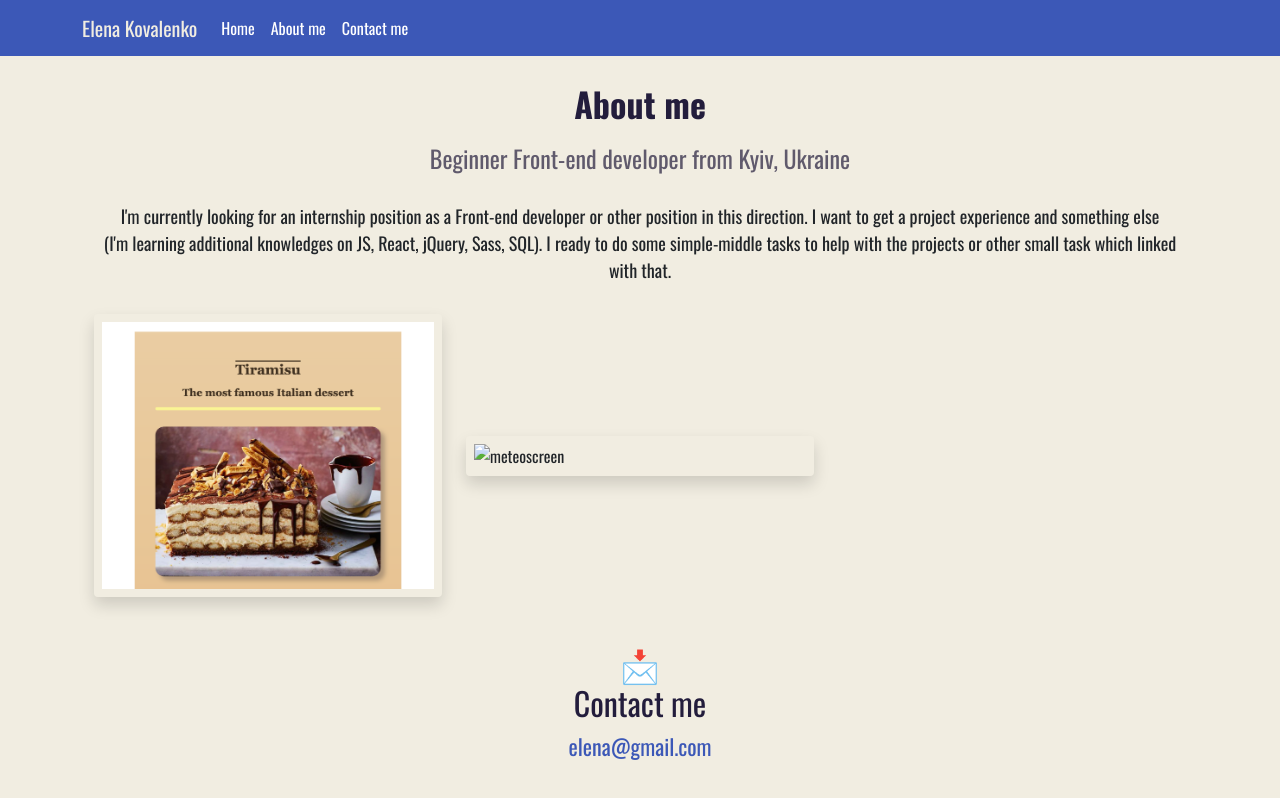
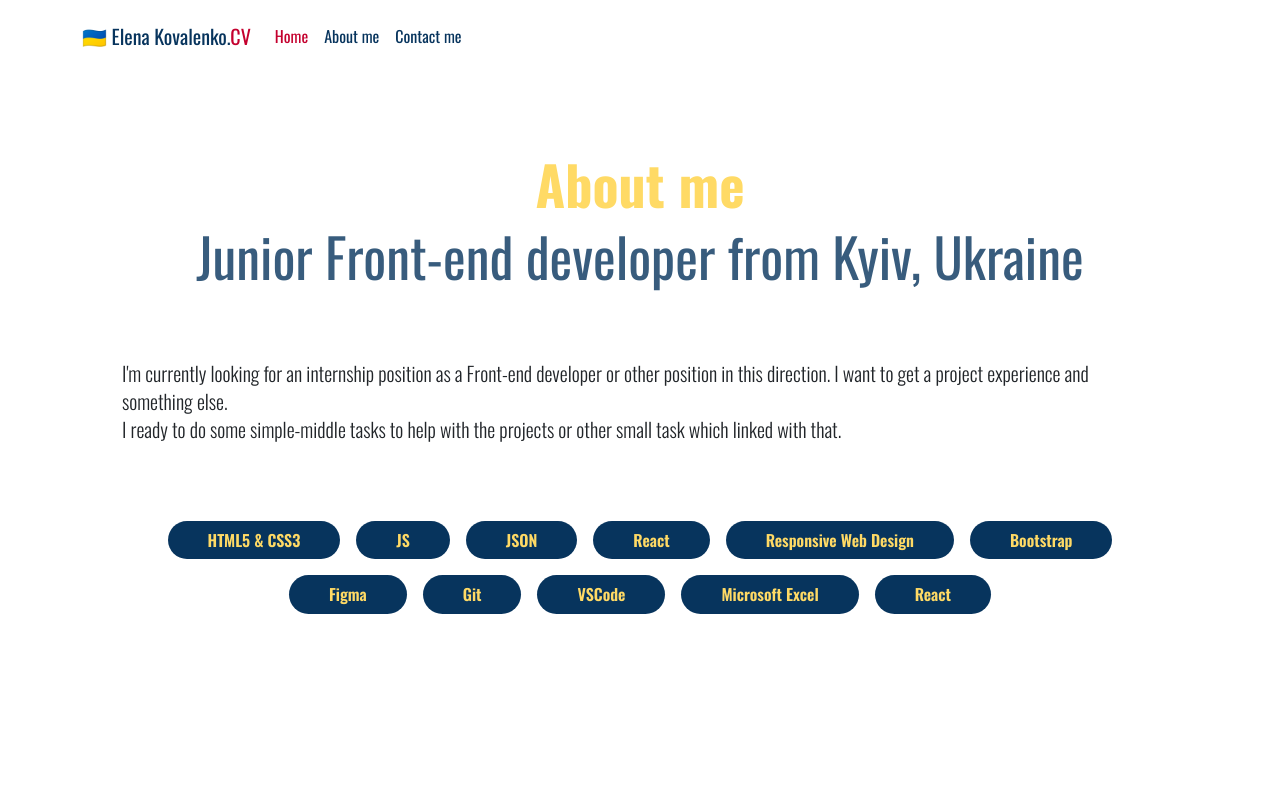
Before and after one commit to ElenaKova/Pers_site, a plain HTML site: page about.html in a window 1280 px wide. Drawn offline with nearby package versions, Linux system fonts and the light colour scheme; a web font is replaced by a local one.

Commit message:
add new interface

```diff
--- a/about.html
+++ b/about.html
@@ -17,11 +17,13 @@
     <link rel="icon" href="img/favicon/favicon.ico" type="image/x-icon">
     <link rel="stylesheet" href="/src/about.css">
     <link rel="stylesheet" href="/src/style.css">
+    <link rel="stylesheet" href="/index.html">
+    <link rel="stylesheet" href="/about.html">
 </head>
 <header>
-    <nav class="navbar navbar-expand-lg navbar-light bg-light fixed-top">
+    <nav class="navbar navbar-expand-lg navbar-light bg-light fixed-top py-3">
         <div class="container">
-            <a class="navbar-brand" href="/index.html">Elena Kovalenko</a>
+            <a class="navbar-brand" href="/index.html">🇺🇦 Elena Kovalenko.<span class="accent">CV</span></a>
             <button class="navbar-toggler" type="button" data-bs-toggle="collapse" data-bs-target="#navbarNav"
                 aria-controls="navbarNav" aria-expanded="false" aria-label="Toggle navigation">
                 <span class="navbar-toggler-icon"></span>
@@ -35,7 +37,7 @@
                         <a class="nav-link" href="/about.html">About me</a>
                     </li>
                     <li class="nav-item">
-                        <a class="nav-link" href="/about.html#contact">Contact me</a>
+                        <a class="nav-link" href="/contact.html#contact">Contact me</a>
                     </li>
                 </ul>
             </div>
@@ -45,33 +47,57 @@
 
 <body>
     <div class="container">
+        <div class="section">
             <h1 class="text-center">About me</h1>
-        <h3 class="text-center my-3">Beginner Front-end developer from Kyiv, Ukraine</h3>
-        <div class="about-paragraphs text-center">
+            <h3 class="text-center my-3">Junior Front-end developer from Kyiv, Ukraine</h3>
+            <div class="about-paragraphs text-left">
+                <div class="section-main">
                     <p>
-                I'm currently looking for an internship position as a Front-end developer or other position in this
-                direction. I want to get a project experience and something else<br>(I'm learning additional knowledges
-                on
-                JS, React, jQuery, Sass, SQL). I ready to do some simple-middle tasks to help with the projects or other
+                        I'm currently looking for an internship position as a Front-end developer or other position in
+                        this
+                        direction. I want to get a project experience and something else.<br>I ready to do some
+                        simple-middle
+                        tasks to help with the projects or
+                        other
                         small task which linked with that.
                     </p>
                 </div>
-        <div class="container">
-            <div class="row">
-                <div class="col-sm-4 d-flex align-items-center">
-                    <img src="/img/tiramisuu.WebP" class="img-fluid p-2 shadow rounded" alt="tiramisu">
-                </div>
-                <div class="col-sm-4 d-flex align-items-center">
-                    <img src="/img/Weather-app.WebP" class="img-fluid p-2 shadow rounded" alt="meteoscreen">
-                </div>
-            </div>
             </div>
             <div class="container">
-            <div class="contact mt-5 text-center">
-                <h2 class="text-center">📩<br>Contact me</h2>
-                <a href="mailto:elena@gmail.com" class="email-link">
-                    elena@gmail.com
-                </a>
+                <div class="section-skills d-flex align-items-center justify-content-center flex-wrap">
+                    <div class="d-flex p-2">
+                        <p class="skill mb-0">HTML5 & CSS3</p>
+                    </div>
+                    <div class="d-flex p-2">
+                        <p class="skill mb-0">JS</p>
+                    </div>
+                    <div class="d-flex p-2">
+                        <p class="skill mb-0">JSON</p>
+                    </div>
+                    <div class="d-flex p-2">
+                        <p class="skill mb-0">React</p>
+                    </div>
+                    <div class="d-flex p-2">
+                        <p class="skill mb-0">Responsive Web Design</p>
+                    </div>
+                    <div class="d-flex p-2">
+                        <p class="skill mb-0">Bootstrap</p>
+                    </div>
+                    <div class="d-flex p-2">
+                        <p class="skill mb-0">Figma</p>
+                    </div>
+                    <div class="d-flex p-2">
+                        <p class="skill mb-0">Git</p>
+                    </div>
+                    <div class="d-flex p-2">
+                        <p class="skill mb-0">VSCode</p>
+                    </div>
+                    <div class="d-flex p-2">
+                        <p class="skill mb-0">Microsoft Excel</p>
+                    </div>
+                    <div class="d-flex p-2">
+                        <p class="skill mb-0">React</p>
+                    </div>
                 </div>
             </div>
         </div>
--- a/index.html
+++ b/index.html
@@ -21,9 +21,9 @@
         rel="stylesheet">
 </head>
 <header>
-    <nav class="navbar navbar-expand-lg navbar-light bg-light fixed-top">
+    <nav class="navbar navbar-expand-lg navbar-light bg-light fixed-top py-3">
         <div class="container">
-            <a class="navbar-brand" href="/index.html">Elena Kovalenko</a>
+            <a class="navbar-brand" href="/index.html">🇺🇦 Elena Kovalenko.<span class="accent">CV</span></a>
             <button class="navbar-toggler" type="button" data-bs-toggle="collapse" data-bs-target="#navbarNav"
                 aria-controls="navbarNav" aria-expanded="false" aria-label="Toggle navigation">
                 <span class="navbar-toggler-icon"></span>
@@ -37,7 +37,7 @@
                         <a class="nav-link" href="/about.html">About me</a>
                     </li>
                     <li class="nav-item">
-                        <a class="nav-link" href="/about.html#contact">Contact me</a>
+                        <a class="nav-link" href="/contact.html#contact">Contact me</a>
                     </li>
                 </ul>
             </div>
@@ -46,13 +46,14 @@
 </header>
 
 <body>
+
     <div class="container">
-        <div class="header">
-            <h2 class="text-center">Hi, I'm </h2>
-            <h1 class="text-center">Elena Kovalenko</h1>
-            <h3 class="text-center mt-3 mb-0">🇺🇦 Beginner Front-end developer, based in UE</h3>
+        <div class="section">
+            <div class="header d-grid">
+                <h1 class="text-center">Hi, I'm Elena</h1>
+                <h3 class="text-center mt-3 mb-0">Junior Front-end developer, based in UE</h3>
             </div>
-    </div>
+
             <div class="container">
                 <div class="navigation mb-5">
                     <a href="/about.html#contact" class="primary-link">Contact me</a>
@@ -71,7 +72,8 @@
                                 explicabo eum dolore.
                             </p>
                             <div class="mb-5 mt-5">
-                        <a href="https://rainbow-bublanina-ac926b.netlify.app" class="primary-link">Launch Weather
+                                <a href="https://rainbow-bublanina-ac926b.netlify.app" class="primary-link">Launch
+                                    Weather
                                     App</a>
                             </div>
                         </div>
@@ -98,6 +100,8 @@
                     </div>
                 </div>
             </div>
+        </div>
+    </div>
 </body>
 
 </html>
--- a/src/about.css
+++ b/src/about.css
@@ -7,8 +7,9 @@
 }
 
 p {
-    font-size: 18px;
-    line-height: 1.5;
+    font-size: 20px;
+    line-height: 1.4;
+    font-weight: 300;
 }
 
 a {
@@ -21,3 +22,12 @@ a {
 email-link {
     font-size: 36px;
 }
+
+.skill {
+    font-weight: 600;
+    font-size: 16px;
+    padding: 8px 40px;
+    background-color: var(--third-color);
+    color: var(--secondary-color);
+    border-radius: 32px;
+}
--- /dev/null
+++ b/src/contact.css
@@ -0,0 +1,11 @@
+p{
+    font-size: 20px;
+    font-weight: 300;
+}
+
+.inner-contact{
+    align-items:center;
+    justify-content: center;
+    border: 6px solid var(--secondary-color);
+    border-radius: 5px;
+}
--- a/src/style.css
+++ b/src/style.css
@@ -2,10 +2,11 @@
 
 :root {
     --bs-font-sans-serif: 'Oswald', sans-serif;
-    --primary-color: #b73c58;
-    --secondary-color: #f1ede1;
-    --third-color: #3c58b7;
-    --white-color: #fff;
+    --accent-color: #c4002e;
+    --secondary-color: #ffda65;
+    --sub-secondary-color: #ffdb6578;
+    --third-color: #07345d;
+    --primary-color: #fff;
     --box-shadow: 0 5px 10px rgba(0, 0, 0, 0.3);
 }
 
@@ -15,16 +16,28 @@ body {
     margin-top: 80px;
     margin-bottom: 60px;
     font-family: var(--bs-font-sans-serif);
-    background-color: var(--secondary-color);
+    background-color: var(--primary-color);
 }
 
+span.accent {
+    color: var(--accent-color);
+}
+
+.section {
+    padding: 80px 0 40px;
+}
+
+.section-main{
+    padding: 30px;
+}
 
 h1 {
     text-align: center;
     font-weight: 900;
     margin: 0;
-    font-size: 34px;
+    font-size: 54px;
     line-height: 48px;
+    color: var(--secondary-color);
 }
 
 h2 {
@@ -33,16 +46,11 @@ h2 {
 
 h3 {
     font-weight: 400;
-    font-size: 24px;
-    opacity: 0.7;
+    font-size: 54px;
+    opacity: 0.8;
+    color: var(--third-color);
 }
 
-h1,
-h2,
-h3 {
-    color: #231d3c;
-
-}
 
 img {
     width: 100%;
@@ -100,8 +108,10 @@ img {
     margin-top: 3rem !important;
 }
 
+
+
 .bg-light {
-    background-color: var(--third-color) !important;
+    background-color: var(--primary-color) !important;
 }
 
 .nav-link {
@@ -109,12 +119,22 @@ img {
     font-size: initial !important;
 }
 
-.nav-link.active {
-    color: var(--white-color) !important;
+.navbar {
+    background-attachment: scroll !important;
+}
+
+.navbar-nav {
+    align-items: center;
+    color: var(--third-color);
+
+}
+
+a.nav-link.active {
+    color: var(--accent-color) !important;
 }
 
 .navbar-brand {
-    color: var(--secondary-color) !important;
+    color: var(--third-color) !important;
 }
 
 .navbar-light .navbar-toggler {
```
Also changed, not shown: contact.html (added, +80 -0 lines). Lines whose indentation alone changed are shown as unchanged.
